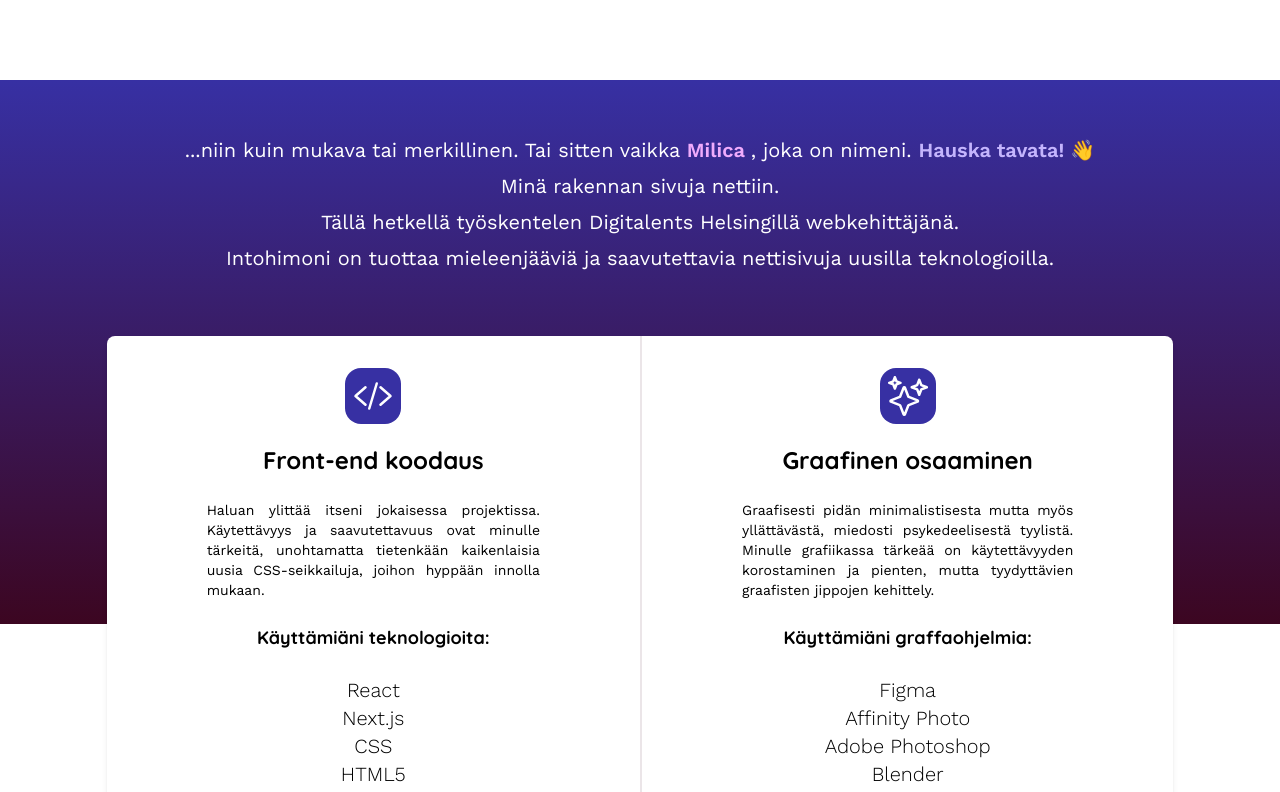
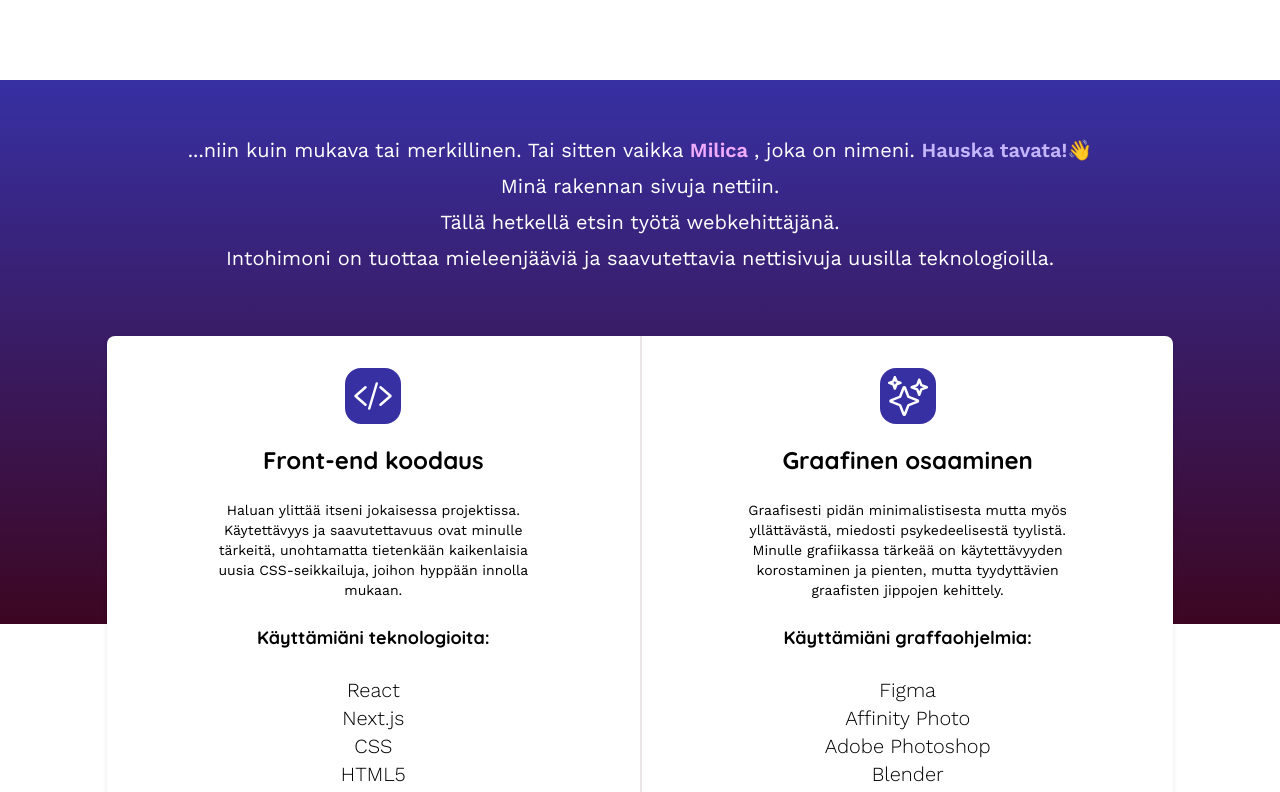
Before and after one commit to MilicaKrivokapic/Portfolio2022, a Next.js app: page / in a window 1280 px wide. Shown: the part 756-1548 px from the top of the page. Built offline with nearby package versions, Linux system fonts and the light colour scheme.

Commit message:
edited text

```diff
--- a/components/About.jsx
+++ b/components/About.jsx
@@ -7,12 +7,12 @@ const About = () => {
           <span className=" text-fuchsia-300 font-semibold"> Milica </span>,
           joka on nimeni.{" "}
           <span className="font-semibold text-violet-300">
-            Hauska tavata! 👋{" "}
+            Hauska tavata!👋
           </span>
         </p>
         <p className="mb-1 xl:mb-2 ">Minä rakennan sivuja nettiin.</p>
         <p className="mb-1 xl:mb-2">
-          Tällä hetkellä työskentelen Digitalents Helsingillä webkehittäjänä.
+          Tällä hetkellä etsin työtä webkehittäjänä.
         </p>
         <p>
           Intohimoni on tuottaa mieleenjääviä ja saavutettavia nettisivuja
@@ -25,7 +25,7 @@ const About = () => {
             <div className="w-14 text-white bg-indigo-800 rounded-2xl p-2 mb-5">
               <svg
                 xmlns="http://www.w3.org/2000/svg"
-                className="ionicon"
+                className="ionicon hover:animate-ping"
                 viewBox="0 0 512 512"
               >
                 <path
@@ -41,7 +41,7 @@ const About = () => {
             <p className="mb-6 font-bold text-2xl font-Quick">
               Front-end koodaus
             </p>
-            <p className="text-sm mb-6 xl:px-20 text-justify">
+            <p className="text-sm mb-6 xl:px-20 text-center">
               Haluan ylittää itseni jokaisessa projektissa. Käytettävyys ja
               saavutettavuus ovat minulle tärkeitä, unohtamatta tietenkään
               kaikenlaisia uusia CSS-seikkailuja, joihon hyppään innolla mukaan.
@@ -63,7 +63,7 @@ const About = () => {
             <div className="w-14 text-white bg-indigo-800  rounded-2xl  p-2 mb-5">
               <svg
                 xmlns="http://www.w3.org/2000/svg"
-                className="ionicon"
+                className="ionicon hover:animate-ping"
                 viewBox="0 0 512 512"
               >
                 <path
@@ -80,7 +80,7 @@ const About = () => {
               Graafinen osaaminen
             </p>
 
-            <p className="text-sm mb-6 text-justify xl:px-20">
+            <p className="text-sm mb-6 text-center xl:px-20">
               Graafisesti pidän minimalistisesta mutta myös yllättävästä,
               miedosti psykedeelisestä tyylistä. Minulle grafiikassa tärkeää on
               käytettävyyden korostaminen ja pienten, mutta tyydyttävien
```
